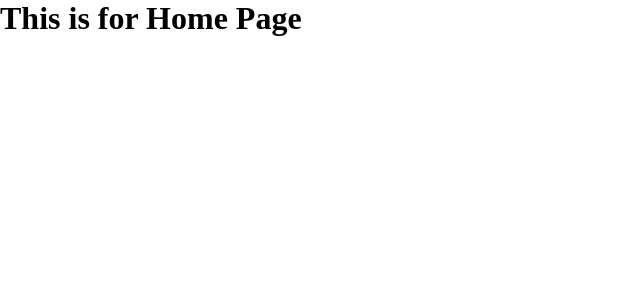
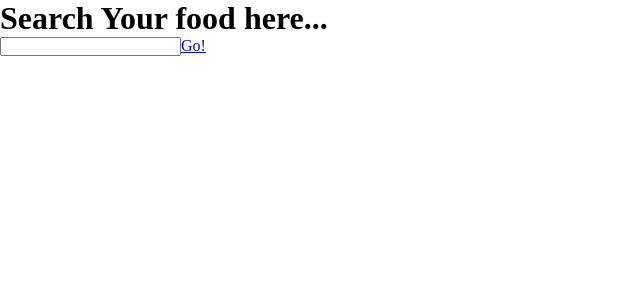
Before and after one commit to J4Web/React-router, a React (Create React App) app in the folder router/: page / in a window 1280 px wide. Shown: the top 300 px of the page, without its empty margins (0-640 px from the left). Built offline with nearby package versions, Linux system fonts and the light colour scheme.

Commit message:
added a working form

```diff
--- a/router/src/App.js
+++ b/router/src/App.js
@@ -5,6 +5,7 @@ import { Routes, Route, Link,NavLink } from "react-router-dom";
 // import Soda from './Soda';
 // import Sardines from './Sardines';
 import UseParams from './UseParams';
+import FoodForm from './FoodForm';
 // import Navbar from './Navbar';
 
 function Home() {
@@ -27,7 +28,7 @@ function App() {
     <div className="App">
     {/* <Navbar/> */}
             <Routes>
-            <Route path="/" element={<Home/>} />
+            <Route path="/" element={<FoodForm/>} />
             <Route path="/food/:id" element={<UseParams/>} />
             <Route path="*" element={<Error/>}/>
             </Routes>
--- /dev/null
+++ b/router/src/FoodForm.jsx
@@ -0,0 +1,23 @@
+import React, { Component } from 'react'
+import { NavLink } from 'react-router-dom';
+
+export default class FoodForm extends Component {
+    constructor(props) {
+        super(props);
+        this.state = {
+            query:""
+        }
+        this.handleChange=this.handleChange.bind(this);
+    }
+    handleChange(evt){
+        this.setState({query:evt.target.value});
+    }
+  render() {
+    return (
+      <div><h1>Search Your food here...</h1>
+      <input type="text" value={this.state.query} onChange={this.handleChange} />
+      <NavLink to={`/food/${this.state.query}`}>Go!</NavLink>
+      </div>
+    )
+  }
+}
--- a/router/src/UseParams.jsx
+++ b/router/src/UseParams.jsx
@@ -3,9 +3,11 @@ import { Routes, Route, useParams } from "react-router-dom";
 
 function UseParams() {
     const {id} = useParams();
+    const link=`https://source.unsplash.com/1600x900/?${id}`;
     return (
         <div>
             <h1>You Searched for... {id}</h1>
+            <img src={link} alt={id}/>
         </div>
     )
 }
```
